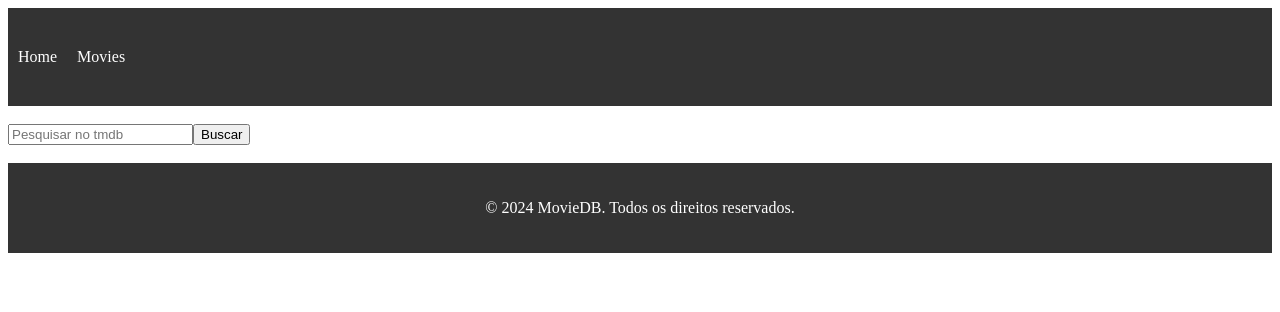
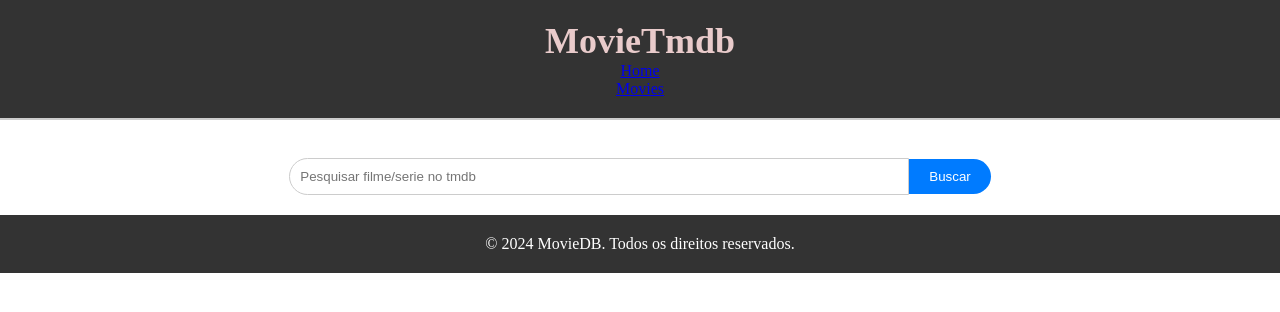
Before and after one commit to thalesxbrasileiro/movie-tmdb, an Angular app: page / in a window 1280 px wide. Shown: the top 312 px of the page. Built offline with nearby package versions, Linux system fonts and the light colour scheme.

Commit message:
feat: Adicionado header e a estilização do resultado da pesquisa

```diff
--- a/src/app/app.component.html
+++ b/src/app/app.component.html
@@ -1,31 +1,6 @@
 <section>
-<app-header></app-header>
-<br>
-
-<div>
-  <input #searchQuery type="text" placeholder="Pesquisar no tmdb">
-  <button (click)="searchMovies(searchQuery.value)">Buscar</button>
-  <br><br>
-</div>
-
-<div *ngIf="movies.length">
-  <h3>Resultados da pesquisa:</h3>
-  <ul style="list-style-type: none;">
-    <li *ngFor="let movie of movies">
-      <img [src]="'https://image.tmdb.org/t/p/w200' + movie.poster_path" alt="{{ movie.title }}">
-      <h3>{{ movie.title }}</h3>
-      <p>{{ movie.release_date }}</p>
-      <button (click)="selectMovie(movie.id)">Detalhes</button>
-      <br><br>
-    </li>
-  </ul>
-</div>
-
-<div *ngIf="selectedMovie">
-  <h2>{{ selectedMovie.title }}</h2>
-  <img [src]="'https://image.tmdb.org/t/p/w200' + selectedMovie.poster_path" alt="{{ selectedMovie.title }}">
-  <p>{{ selectedMovie.overview }}</p>
-</div>
-
-<app-footer></app-footer>
+    <app-header></app-header>
+    <br>
+    <app-resultado-pesquisa></app-resultado-pesquisa>
+    <app-footer></app-footer>
 </section>
--- a/src/app/app.component.ts
+++ b/src/app/app.component.ts
@@ -7,24 +7,5 @@ import { TmdbService } from '../service/tmdb.service';
   styleUrls: ['./app.component.css']
 })
 export class AppComponent {
-  movies: any[] = [];
-  selectedMovie: any = null;
 
-  constructor(private tmdbService: TmdbService) {}
-
-  searchMovies(query: string) {
-    this.tmdbService.searchMovies(query)
-      .subscribe(
-        movies => this.movies = movies,
-        error => console.error('Error searching movies:', error)
-      );
-  }
-
-  selectMovie(movieId: number) {
-    this.tmdbService.getMovieDetails(movieId)
-      .subscribe(
-        movie => this.selectedMovie = movie,
-        error => console.error('Error fetching movie details:', error)
-      );
-  }
 }
--- a/src/app/app.module.ts
+++ b/src/app/app.module.ts
@@ -5,12 +5,14 @@ import { AppRoutingModule } from './app-routing.module';
 import { AppComponent } from './app.component';
 import { HeaderComponent } from './components/header/header.component';
 import { FooterComponent } from './components/footer/footer.component';
+import { ResultadoPesquisaComponent } from './pages/resultado-pesquisa/resultado-pesquisa.component';
 
 @NgModule({
   declarations: [
     AppComponent,
     HeaderComponent,
-    FooterComponent
+    FooterComponent,
+    ResultadoPesquisaComponent
   ],
   imports: [
     BrowserModule,
--- a/src/app/components/header/header.component.css
+++ b/src/app/components/header/header.component.css
@@ -1,20 +1,97 @@
+/* Estilo para o cabeçalho */
 header {
-    background-color: #333;
-    padding: 40px 0;
+    text-align: center; /* Centraliza o conteúdo */
+    padding: 20px 0; /* Adiciona espaço acima e abaixo do cabeçalho */
+    background-color: #333; /* Cor de fundo do cabeçalho */
+    border-bottom: 2px solid #ccc; /* Adiciona uma borda na parte inferior */
 }
 
-nav ul {
-    list-style-type: none;
-    margin: 0;
-    padding: 0;
+/* Estilo para o nome do site */
+.nome-do-site {
+    font-size: 36px; /* Tamanho da fonte maior */
+    color: #e9cbcb; /* Cor do texto */
+    font-weight: bold; /* Negrito */
 }
 
-nav ul li {
-    display: inline;
+/* Estilo para a seção principal */
+section {
+    margin: 20px auto; /* Centraliza a seção */
+    max-width: 800px; /* Define a largura máxima da seção */
 }
 
-nav ul li a {
-    color: white;
-    text-decoration: none;
+/* Estilo para o container dos elementos de entrada */
+div {
+    margin-bottom: 20px; /* Aumenta o espaço entre os elementos */
+}
+
+/* Estilo para o campo de pesquisa */
+input[type="text"] {
+    padding: 10px; /* Aumenta o espaço interno */
+    width: 100%; /* Preenche todo o espaço disponível */
+    border: 2px solid #ccc; /* Adiciona uma borda */
+    border-radius: 5px; /* Borda arredondada */
+    box-sizing: border-box; /* Inclui a borda no tamanho total do elemento */
+}
+
+/* Estilo para o botão de busca */
+button {
+    padding: 10px 20px; /* Aumenta o espaço interno */
+    background-color: #007bff; /* Cor de fundo */
+    color: white; /* Cor do texto */
+    border: none; /* Remove a borda */
+    border-radius: 5px; /* Borda arredondada */
+    cursor: pointer; /* Muda o cursor para o ponteiro ao passar por cima */
+}
+
+button:hover {
+    background-color: #0056b3; /* Cor de fundo mais escura ao passar o mouse */
+}
+
+/* Estilo para os resultados da pesquisa */
+h3 {
+    margin-top: 20px; /* Aumenta o espaço acima do título */
+}
+
+ul {
+    padding: 0;
+    list-style-type: none;
+}
+
+/* Estilo para o card */
+.card {
+    background-color: #ffffff; /* Cor de fundo */
+    border: 1px solid #ddd; /* Borda */
+    border-radius: 5px; /* Borda arredondada */
+    padding: 20px; /* Espaçamento interno */
+    box-shadow: 0 4px 8px rgba(0, 0, 0, 0.1); /* Sombra */
+    transition: all 0.3s ease; /* Transição suave */
+}
+
+.card:hover {
+    transform: scale(1.02); /* Efeito de escala ao passar o mouse */
+    box-shadow: 0 8px 16px rgba(0, 0, 0, 0.1); /* Sombra mais forte */
+}
+
+.card img {
+    max-width: 100%;
+    height: auto;
+    border-radius: 5px;
+}
+
+.card-content {
     padding: 10px;
 }
+
+/* Estilo para os botões de detalhes */
+button {
+    padding: 10px 20px; /* Aumenta o espaço interno */
+    background-color: #007bff; /* Cor de fundo */
+    color: white; /* Cor do texto */
+    border: none; /* Remove a borda */
+    border-radius: 5px; /* Borda arredondada */
+    cursor: pointer; /* Muda o cursor para o ponteiro ao passar por cima */
+}
+
+button:hover {
+    background-color: #0056b3; /* Cor de fundo mais escura ao passar o mouse */
+}
--- a/src/app/components/header/header.component.html
+++ b/src/app/components/header/header.component.html
@@ -1,4 +1,5 @@
 <header>
+  <h1 class="nome-do-site">MovieTmdb</h1>
     <nav>
       <ul>
         <li><a routerLink="/">Home</a></li>
--- /dev/null
+++ b/src/app/pages/resultado-pesquisa/resultado-pesquisa.component.css
@@ -0,0 +1,123 @@
+/* Estilo para a seção */
+section {
+  margin: 20px;
+}
+
+/* Estilo para o container dos elementos de entrada */
+.pesquisa {
+  display: flex;
+  justify-content: center;
+  align-items: center;
+  margin-bottom: 10px;
+}
+
+/* Estilo para o campo de pesquisa */
+input[type="text"] {
+  padding: 10px;
+  width: 50%;
+  border-radius: 20px 0 0 20px;
+  border: 1px solid #ccc;
+  transition: border-color 0.3s ease;
+}
+
+input[type="text"]:hover,
+input[type="text"]:focus {
+  border: 1px solid #007bff;
+}
+
+/* Estilo para o botão de busca */
+button {
+  padding: 10px 20px;
+  background-color: #007bff;
+  color: white;
+  border: none;
+  cursor: pointer;
+  border-radius: 0 20px 20px 0;
+  transition: background-color 0.3s ease;
+  width: auto;
+}
+
+button:hover {
+  background-color: #0056b3;
+}
+
+/* Estilo para os botões de detalhes */
+button.detalhes {
+  padding: 10px 20px;
+  background-color: #007bff;
+  color: white;
+  border: none;
+  border-radius: 50px;
+  cursor: pointer;
+  transition: background-color 0.3s ease;
+}
+
+button.detalhes:hover {
+  background-color: #0056b3;
+}
+
+/* Estilo para os resultados da pesquisa */
+h3 {
+  margin-top: 10px;
+}
+
+ul {
+  padding: 0;
+  list-style-type: none;
+}
+
+.card {
+  background-color: #f9f9f9;
+  border: 1px solid #ddd;
+  border-radius: 10px;
+  padding: 10px;
+  box-shadow: 0 4px 8px rgba(0, 0, 0, 0.1);
+  transition: all 0.3s ease;
+  width: 250px;
+  text-align: center;
+  margin-bottom: 10px; /* Reduzindo a margem inferior para deixar os cards mais próximos */
+}
+
+.card:hover {
+  transform: scale(1.02);
+  background-color: #e6e6e6;
+}
+
+.card img {
+  max-width: 100%;
+  height: auto;
+  border-radius: 5px;
+}
+
+.card-content {
+  padding: 10px;
+}
+
+/* Estilo para os botões de detalhes */
+button.detalhes {
+  padding: 10px 20px;
+  background-color: #007bff;
+  color: white;
+  border: none;
+  border-radius: 5px;
+  cursor: pointer;
+  transition: background-color 0.3s ease;
+}
+
+button.detalhes:hover {
+  background-color: #0056b3;
+}
+
+/* Limita o número de linhas do título */
+.card-content p {
+  overflow: hidden;
+  white-space: nowrap;
+  text-overflow: ellipsis;
+  line-height: 1.5;
+}
+
+.movie-list {
+  display: flex;
+  flex-wrap: wrap;
+  justify-content: space-between;
+}
--- /dev/null
+++ b/src/app/pages/resultado-pesquisa/resultado-pesquisa.component.html
@@ -0,0 +1,32 @@
+<section>
+  <div class="pesquisa">
+    <input #searchQuery type="text" placeholder="Pesquisar filme/serie no tmdb">
+    <button (click)="searchMovies(searchQuery.value)">Buscar</button>
+  </div>
+
+  <div *ngIf="movies.length">
+    <br>
+    <h3>Resultados da pesquisa:</h3>
+    <br>
+    <br>
+    <ul class="movie-list">
+      <li *ngFor="let movie of movies">
+        <div class="card">
+          <img [src]="'https://image.tmdb.org/t/p/w200' + movie.poster_path" alt="{{ movie.title }}">
+          <h3>{{ movie.title }}</h3>
+          <div class="card-content">
+            <p>Ano: {{ movie.release_date }}</p>
+            <p>Avaliação: {{ movie.vote_average | number:'1.2-2' }}</p><br>
+            <button class="detalhes" (click)="selectMovie(movie.id)">Detalhes</button>
+          </div>
+        </div>
+      </li>
+    </ul>
+  </div>
+
+  <div *ngIf="selectedMovie">
+    <h2>{{ selectedMovie.title }}</h2>
+    <img [src]="'https://image.tmdb.org/t/p/w200' + selectedMovie.poster_path" alt="{{ selectedMovie.title }}">
+    <p>{{ selectedMovie.overview }}</p>
+  </div>
+</section>
--- /dev/null
+++ b/src/app/pages/resultado-pesquisa/resultado-pesquisa.component.ts
@@ -0,0 +1,32 @@
+import { Component } from '@angular/core';
+import { TmdbService } from '../../../service/tmdb.service';
+
+@Component({
+  selector: 'app-resultado-pesquisa',
+  templateUrl: './resultado-pesquisa.component.html',
+  styleUrl: './resultado-pesquisa.component.css'
+})
+export class ResultadoPesquisaComponent {
+
+  movies: any[] = [];
+  selectedMovie: any = null;
+
+  constructor(private tmdbService: TmdbService) {}
+
+  searchMovies(query: string) {
+    this.tmdbService.searchMovies(query)
+      .subscribe(
+        movies => this.movies = movies,
+        error => console.error('Error searching movies:', error)
+      );
+  }
+
+  selectMovie(movieId: number) {
+    this.tmdbService.getMovieDetails(movieId)
+      .subscribe(
+        movie => this.selectedMovie = movie,
+        error => console.error('Error fetching movie details:', error)
+      );
+  }
+
+}
--- a/src/styles.css
+++ b/src/styles.css
@@ -1 +1,5 @@
-/* You can add global styles to this file, and also import other style files */
+* {
+    margin: 0;
+    padding: 0;
+    box-sizing: border-box;
+}
```
Also changed, not shown: 1 other file (tests, documents, lock files or other folders).
